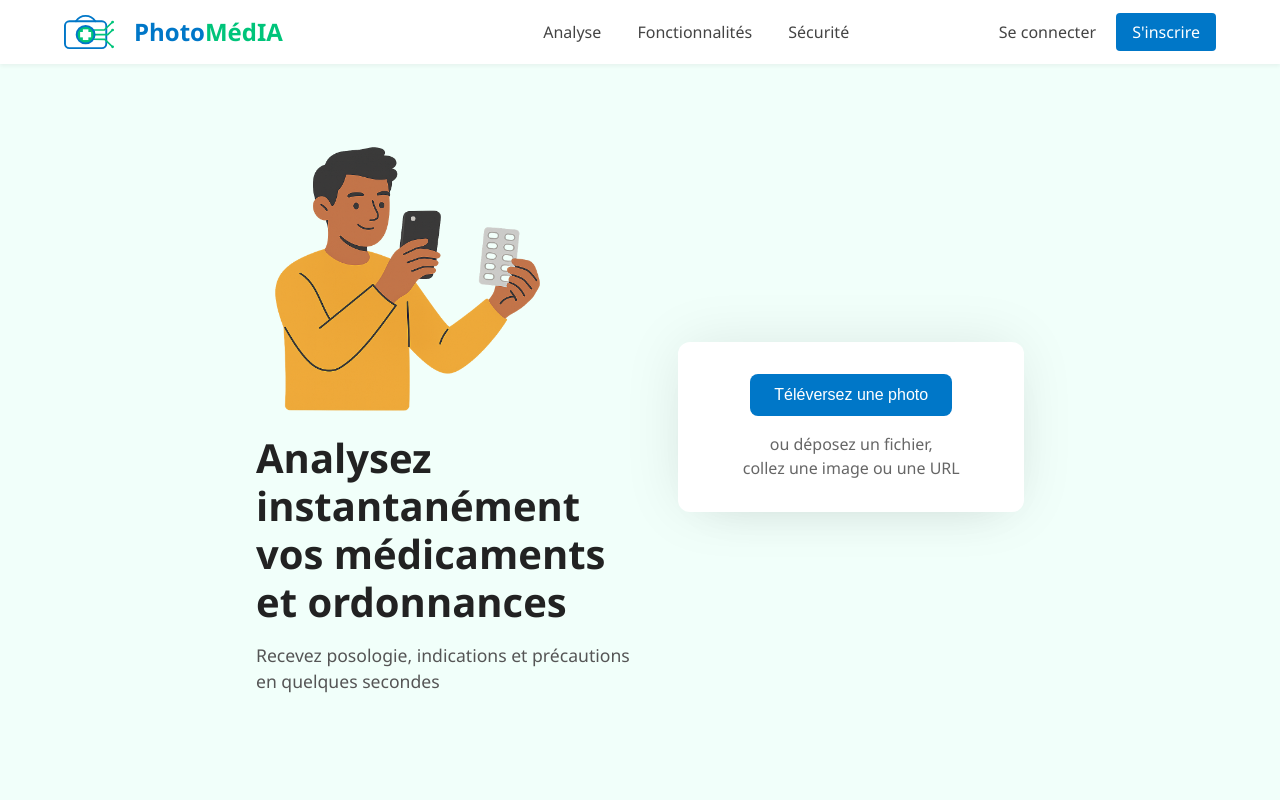
After one commit to fouuuadi/PhotoMedIA, a Django app: page /caregenius/landing/ in a window 1280 px wide. The commit adds this page. Run offline with Django 5.2, Linux system fonts and the light colour scheme.

Commit message:
ajout landing page + variables css + images

```diff
--- /dev/null
+++ b/caregenius/static/caregenius/css/index.css
@@ -0,0 +1,5 @@
+@import 'variables.css';
+
+body{
+    background-color: #f1fffa;
+}
--- /dev/null
+++ b/caregenius/static/caregenius/css/landing.css
@@ -0,0 +1,148 @@
+@import 'variables.css';
+
+
+* {
+    box-sizing: border-box;
+    margin: 0; padding: 0;
+  }
+  body {
+    font-family: 'Segoe UI', sans-serif;
+    color: #333;
+    background: #F1FFFA;
+    line-height: 1.5;
+  }
+
+  /* Container centré */
+  .container {
+    width: 90%;
+    margin: 0 auto;
+  }
+
+  #logo{
+    width: 50px;
+  }
+
+  #logo-div{
+    width: 30%;
+    display: flex;
+    align-items: center;
+    gap: 20px;
+  }
+
+  /* Header */
+  .site-header {
+    background: #fff;
+    box-shadow: 0 2px 4px rgba(0,0,0,0.05);
+  }
+  .site-header .container {
+    display: flex;
+    align-items: center;
+    justify-content: space-between;
+    height: 64px;
+  }
+  .logo-text {
+    font-size: 1.5rem;
+    font-weight: bold;
+    color: var(--color-secondary);
+    text-decoration: none;
+  }
+  .main-nav a {
+    margin: 0 1rem;
+    color: #444;
+    text-decoration: none;
+    font-weight: 500;
+  }
+  .auth a {
+    margin-left: 1rem;
+    text-decoration: none;
+    font-weight: 500;
+  }
+  .btn-login {
+    color: #444;
+  }
+  .btn-signup {
+    background: var(--color-secondary);
+    color: #fff;
+    padding: 0.5rem 1rem;
+    border-radius: 4px;
+  }
+
+  /* Hero */
+  .hero {
+    display: flex;
+    align-items: center;
+    width: 60%;
+    margin: 0 auto;
+    justify-content: space-between;
+    padding: 4rem 0;
+  }
+  .hero-left {
+    flex: 1;
+    max-width: 50%;
+  }
+  #image-hero-left{
+    width: 300px;
+  }
+  .hero-left h1 {
+    font-size: 2.5rem;
+    font-weight: 700;
+    color: #222;
+    margin-bottom: 1rem;
+    line-height: 1.2;
+  }
+  .hero-sub {
+    color: #555;
+    margin-bottom: 2rem;
+    font-size: 1.1rem;
+  }
+  .hero-right {
+    flex: 1;
+    max-width: 45%;
+    display: flex;
+    justify-content: flex-end;
+  }
+
+  /* Upload box */
+  .upload-box {
+    background: #fff;
+    border-radius: 12px;
+    box-shadow: 3px 19px 50px -30px rgba(0, 0, 0, 0.1), -2px -1px 61px -6px rgba(0, 0, 0, 0.1);
+    padding: 2rem;
+    text-align: center;
+    width: 100%;
+    max-width: 360px;
+  }
+  .btn-primary {
+    background: var(--color-secondary);
+    color: #fff;
+    border: none;
+    border-radius: 8px;
+    padding: 0.75rem 1.5rem;
+    font-size: 1rem;
+    cursor: pointer;
+  }
+  .btn-primary:hover {
+    background: rgb(52, 130, 255);
+  }
+  .upload-instructions {
+    color: #666;
+    font-size: 0. nine rem;
+    margin-top: 1rem;
+  }
+
+  .text-color-primary{
+    color: var(--color-primary);
+  }
+  /* Responsive */
+  @media(max-width: 900px) {
+    .hero {
+      flex-direction: column;
+      text-align: center;
+    }
+    .hero-left, .hero-right {
+      max-width: 100%;
+    }
+    .hero-left h1 {
+      font-size: 2rem;
+    }
+  }
--- /dev/null
+++ b/caregenius/static/caregenius/css/variables.css
@@ -0,0 +1,6 @@
+:root {
+    --color-primary:   #00C47A;  /* primaire */
+    --color-secondary: #0077C8;  /* secondaire */
+    --color-accent:    #51F9B8;  /* accent */
+    --color-background:#F1FFFA;  /* fond */
+  }
--- a/caregenius/templates/caregenius/index.html
+++ b/caregenius/templates/caregenius/index.html
@@ -6,6 +6,8 @@
     <meta name="viewport" content="width=device-width, initial-scale=1.0">
     <title>Document</title>
     <link rel="icon" href="{% static 'caregenius/images/logo.svg' %}">
+    <link rel="stylesheet" href="{% static 'caregenius/css/index.css' %}">
+    <style></style>
 </head>
 <body>
     <h1>hello world ghgfhhyghyfyhfyhfg</h1>
--- /dev/null
+++ b/caregenius/templates/caregenius/landing.html
@@ -0,0 +1,52 @@
+{% load static %}
+<!DOCTYPE html>
+<html lang="fr">
+<head>
+  <meta charset="UTF-8">
+  <meta name="viewport" content="width=device-width, initial-scale=1">
+  <title>PhotoMédIA – Accueil</title>
+  <link rel="stylesheet" href="{% static 'caregenius/css/landing.css' %}">
+</head>
+<body>
+
+  <!-- Header -->
+  <header class="site-header">
+    <div class="container">
+        <div id="logo-div">
+            <img src="{% static 'caregenius/images/logo_sans_texte.svg' %}" alt="logo" id="logo">
+            <a href="#" class="logo-text">Photo<span class="text-color-primary">MédIA</span></a>
+        </div>
+      <nav class="main-nav">
+        <a href="#">Analyse</a>
+        <a href="#">Fonctionnalités</a>
+        <a href="#">Sécurité</a>
+      </nav>
+      <div class="auth">
+        <a href="#" class="btn-login">Se connecter</a>
+        <a href="#" class="btn-signup">S'inscrire</a>
+      </div>
+    </div>
+  </header>
+
+  <!-- Hero -->
+  <main>
+    <section class="hero">
+      <div class="hero-left">
+        <img src="{% static 'caregenius/images/dessin_patient_photo.png' %}" alt="patient" id="image-hero-left">
+        <h1>Analysez instantanément<br>vos médicaments et ordonnances</h1>
+        <p class="hero-sub">Recevez posologie, indications et précautions en quelques secondes</p>
+      </div>
+      <div class="hero-right">
+        <div class="upload-box">
+          <button class="btn-primary">Téléversez une photo</button>
+          <p class="upload-instructions">
+            ou déposez un fichier,<br>
+            collez une image ou une URL
+          </p>
+        </div>
+      </div>
+    </section>
+  </main>
+
+</body>
+</html>
--- a/caregenius/urls.py
+++ b/caregenius/urls.py
@@ -1,7 +1,11 @@
 from . import views
 from django.urls import path
+from .views import landing
+
+app_name = 'caregenius'
 
 #setup les urls quand va afficher sur le site
 urlpatterns = [
-    path("index/", views.index, name="index")
+    path("index/", views.index, name="index"),
+    path("landing/", landing, name="landing")
 ]
--- a/caregenius/views.py
+++ b/caregenius/views.py
@@ -7,3 +7,7 @@ def index(request):
     # Django va chercher Hello.html dans caregenius/templates/caregenius/
     #return HttpResponse('Hello')
     return render(request, 'caregenius/index.html')
+
+def landing(request):
+    # rend le template landing.html
+    return render(request, 'caregenius/landing.html')
```
Also changed, not shown: caregenius/static/caregenius/images/dessin_patient_photo.png (added), caregenius/static/caregenius/images/logo_sans_texte.svg (added).
